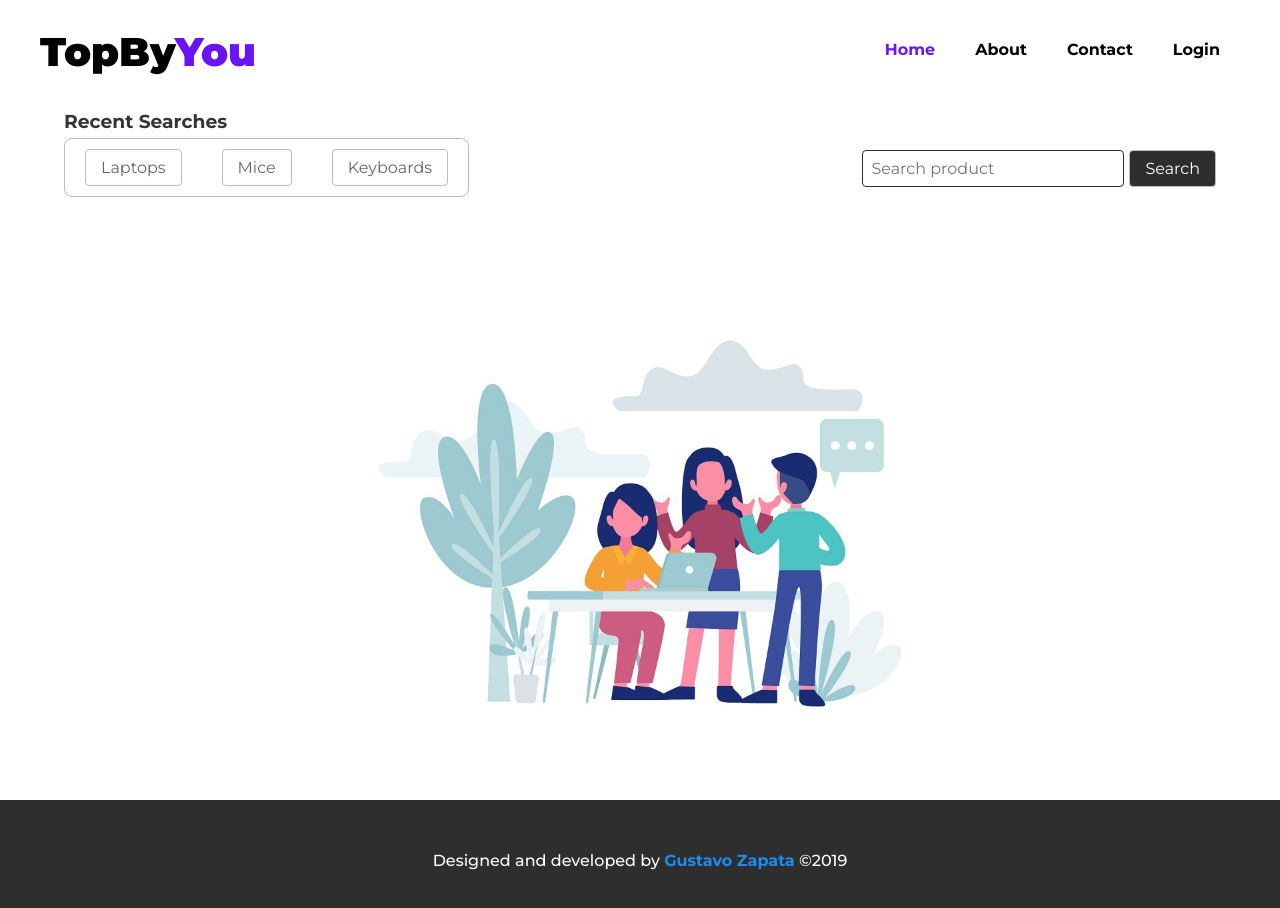
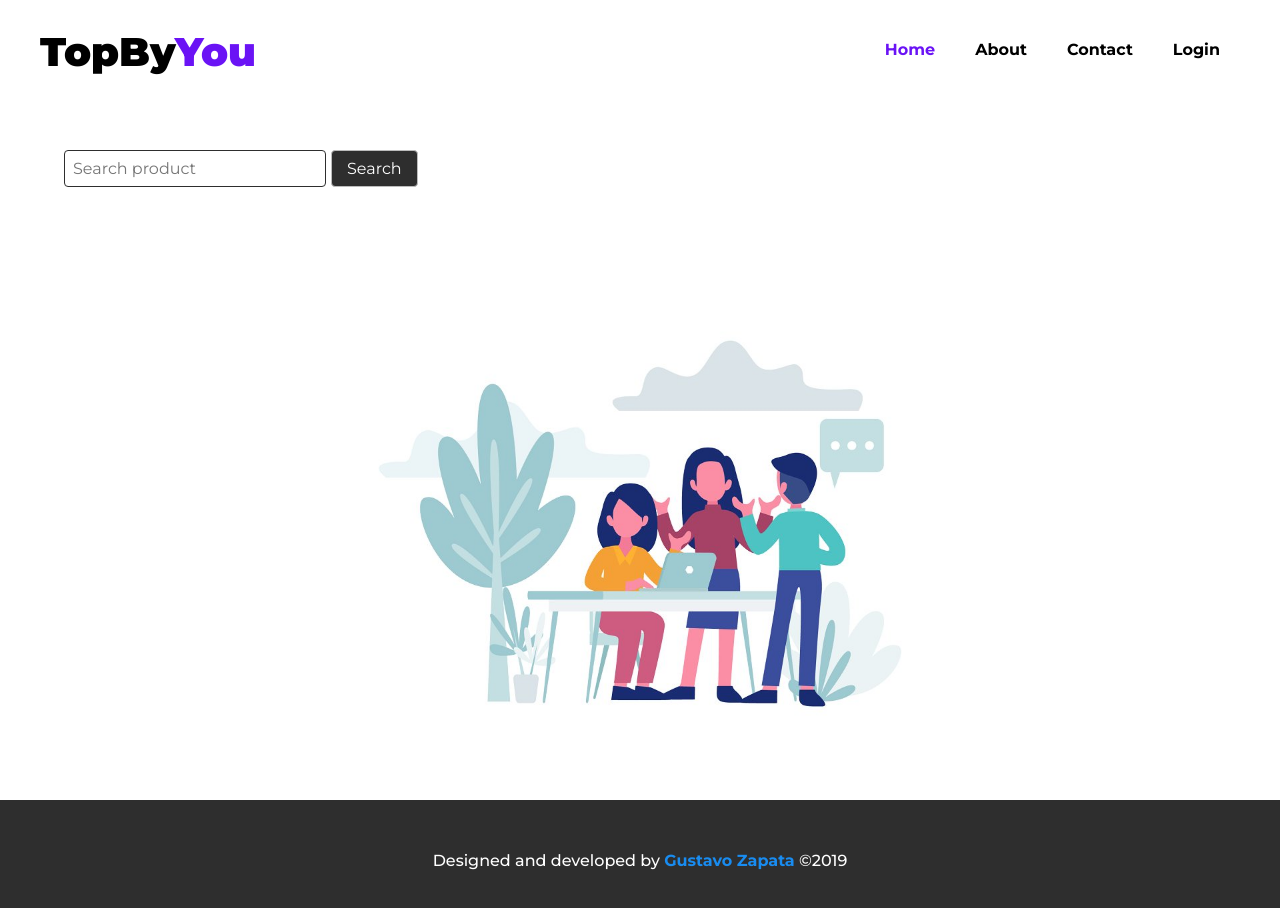
Before and after one commit to gustavozapata/TopByYou, a React (Create React App) app in the folder client/: page / in a window 1280 px wide. Shown: the top 908 px of the page. Built offline with nearby package versions, Linux system fonts and the light colour scheme.

Commit message:
improve recent search component and search suggestions

```diff
--- a/client/src/App.js
+++ b/client/src/App.js
@@ -30,15 +30,15 @@ function App() {
     let products = [];
 
     switch (item) {
-      case "Laptops":
+      case "laptops":
         productName = item;
         products = laptops;
         break;
-      case "Mice":
+      case "mice":
         productName = item;
         products = mice;
         break;
-      case "Keyboards":
+      case "keyboards":
         productName = item;
         products = keyboards;
         break;
@@ -64,7 +64,11 @@ function App() {
       case "Home":
         return (
           <>
-            <Search selectRecent={selectRecent} isSelected={product.name} />
+            <Search
+              selectRecent={selectRecent}
+              isSelected={product.name}
+              noResult={noResult}
+            />
             {noResult ? (
               <NoSearchResults resultName={product.name} />
             ) : (
--- a/client/src/components/RecentSearches.js
+++ b/client/src/components/RecentSearches.js
@@ -9,9 +9,9 @@ export default function RecentSearches(props) {
         {props.recentSearches.map((item, index) => (
           <RecentItem
             key={index}
-            item={item.product}
-            isSelected={props.isSelected === item.product}
-            selectRecent={() => props.selectRecent(item.product)}
+            item={item}
+            isSelected={props.isSelected === item}
+            selectRecent={() => props.selectRecent(item)}
           />
         ))}
       </div>
--- a/client/src/components/Search.js
+++ b/client/src/components/Search.js
@@ -1,30 +1,31 @@
-import React from "react";
+import React, { useState, useEffect } from "react";
 import SearchBar from "./SearchBar";
 import RecentSearches from "./RecentSearches";
 import "./styles/Search.css";
 
 export default function Search(props) {
-  const recentSearches = [
-    {
-      id: 1,
-      product: "Laptops"
-    },
-    {
-      id: 2,
-      product: "Mice"
-    },
-    {
-      id: 3,
-      product: "Keyboards"
+  const [recentSearches, setRecentSearches] = useState([]);
+
+  useEffect(() => {
+    if (
+      props.isSelected &&
+      recentSearches.length < 3 &&
+      !props.noResult &&
+      !recentSearches.includes(props.isSelected)
+    ) {
+      setRecentSearches([...recentSearches, props.isSelected]);
     }
-  ];
+  }, [props.isSelected]);
+
   return (
     <div className="Search">
-      <RecentSearches
-        selectRecent={props.selectRecent}
-        isSelected={props.isSelected}
-        recentSearches={recentSearches}
-      />
+      {recentSearches && recentSearches.length > 0 && (
+        <RecentSearches
+          selectRecent={props.selectRecent}
+          isSelected={props.isSelected}
+          recentSearches={recentSearches}
+        />
+      )}
       <SearchBar selectRecent={props.selectRecent} />
     </div>
   );
--- a/client/src/components/SearchBar.js
+++ b/client/src/components/SearchBar.js
@@ -1,4 +1,4 @@
-import React, { useState } from "react";
+import React, { useState, useEffect } from "react";
 import SearchSuggestions from "./SearchSuggestions";
 import { products } from "../data/products";
 
@@ -7,6 +7,10 @@ export default function SearchBar(props) {
   const [currentTerm, setCurrentTerm] = useState("");
   const [suggestions, setSuggestions] = useState([]);
   const [activeItem, setActiveItem] = useState(-1);
+
+  useEffect(() => {
+    setSearchTerm("");
+  }, [props.selectRecent]);
 
   const suggestProducts = e => {
     const searchTerm = e.target.value;
@@ -63,9 +67,9 @@ export default function SearchBar(props) {
 
   const handleSubmit = e => {
     e.preventDefault();
-    props.selectRecent(searchTerm);
+    props.selectRecent(searchTerm.toLocaleLowerCase());
     setSearchTerm("");
-    setActiveItem(0);
+    setActiveItem(-1);
   };
 
   return (
--- a/client/src/components/SearchSuggestions.js
+++ b/client/src/components/SearchSuggestions.js
@@ -6,7 +6,7 @@ export default function SearchSuggestions(props) {
       {props.suggestions.map((item, index) => (
         <p
           key={index}
-          onClick={() => props.selectRecent(item)}
+          onClick={() => props.selectRecent(item.toLowerCase())}
           className={item === props.activeSuggestion ? "activeSuggestion" : ""}
         >
           {item}
```
